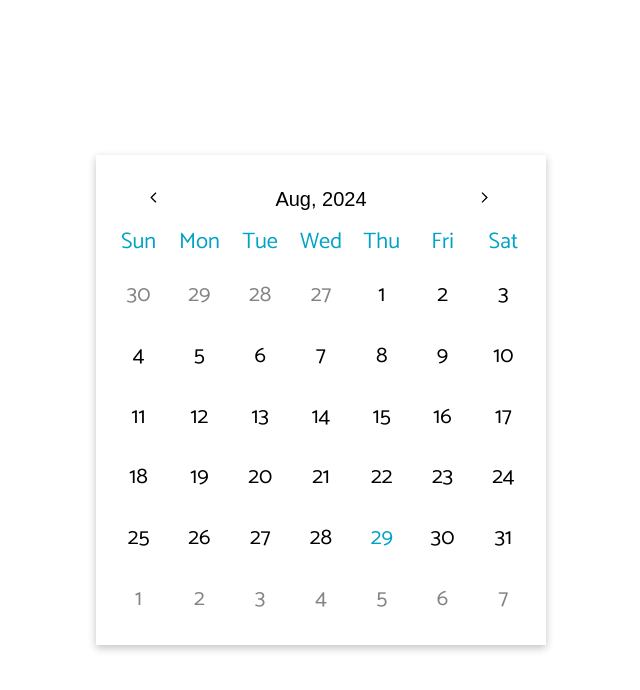
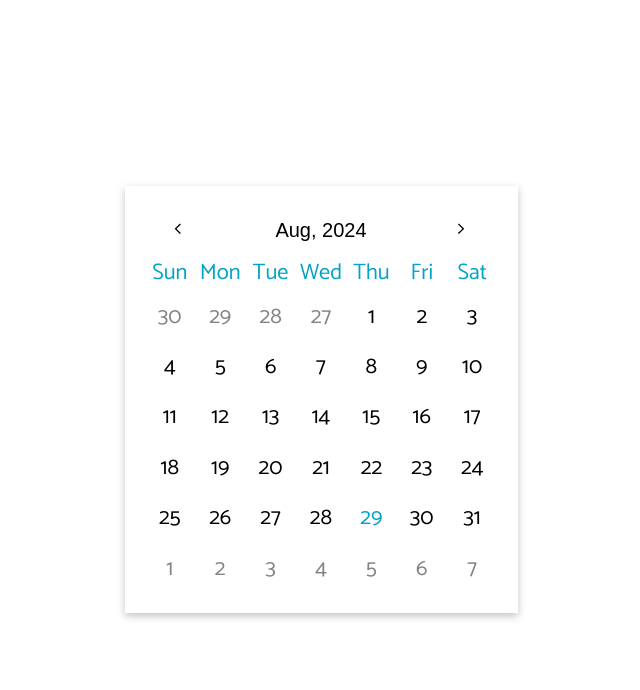
Before and after one commit to rahulrao0209/ui-components, a React (Vite) app in the folder date-range-picker/: page / in a window 1280 px wide. Shown: the top 690 px of the page, without its empty margins (319-959 px from the left). Built offline with nearby package versions, Linux system fonts and the light colour scheme.

Commit message:
Date-range-picker | Fix styling for days grid

```diff
--- a/date-range-picker/src/components/days/index.css
+++ b/date-range-picker/src/components/days/index.css
@@ -1,6 +1,5 @@
 .days {
   display: grid;
-  gap: 1rem;
   grid-template-columns: repeat(7, 1fr);
   justify-content: center;
   justify-items: center;
@@ -17,9 +16,12 @@
 }
 
 .days__day {
-  width: 2em;
-  height: 2em;
+  width: 2.25em;
+  height: 2.25em;
   text-align: center;
+  display: flex;
+  align-items: center;
+  justify-content: center;
 }
 
 .days__day:hover {
```
